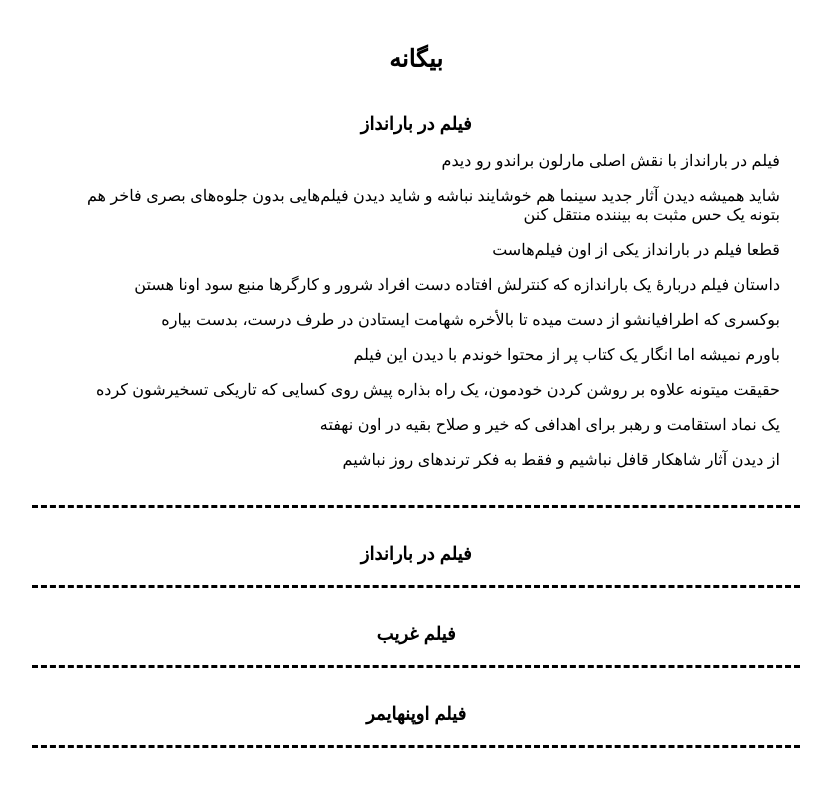
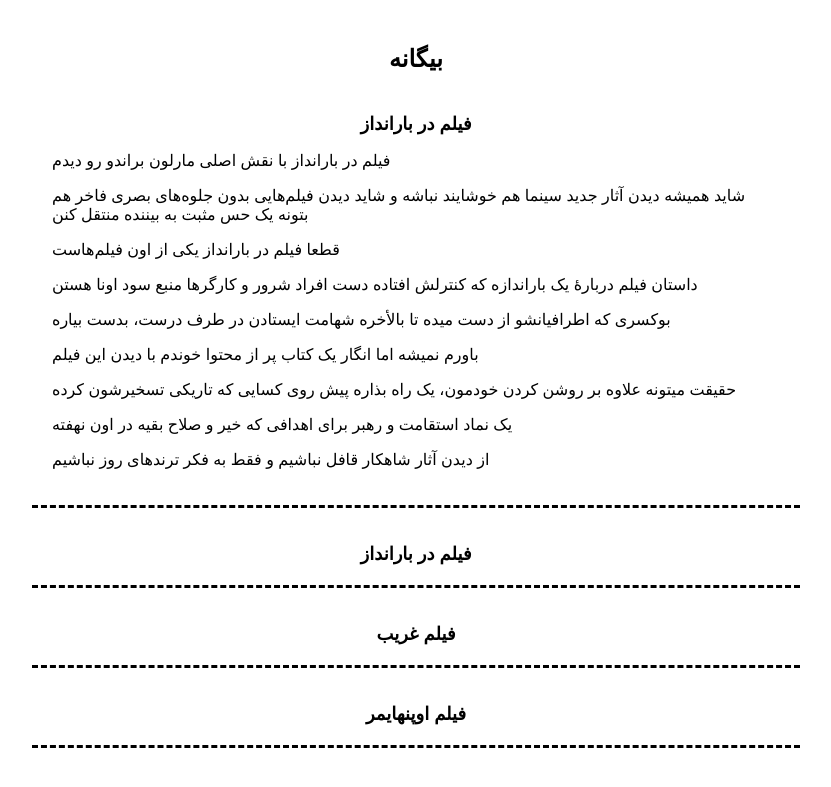
Before and after one commit to darkblog/darkblog.github.io, a Jekyll site: the page built from _posts/2023-8-7-3.md, in a window 1280 px wide. Shown: the top 787 px of the page, without its empty margins (349-1180 px from the left). Built offline with Jekyll 4.4.1, drawn with Linux system fonts in a browser that asks for light colours.

Commit message:
Update default.html

```diff
--- a/_layouts/default.html
+++ b/_layouts/default.html
@@ -6,7 +6,7 @@
 <title>{% if page.title %}{{ page.title }}{% else %}{{ site.name }}{% endif %}</title>
 <meta name="description" content="{% if page.excerpt %}{{ page.excerpt | strip_html | strip_newlines | truncate: 160 }}{% else %}{{ site.description }}{% endif %}">
 <link rel="canonical" href="{{ page.url | replace:'index.html','' | prepend: site.baseurl | prepend: site.url }}">
-<style amp-custom>body{font-family:sans-serif;margin:auto;padding:30px;max-width:768px}header{padding-bottom:20px;padding-top:15px;font-size:x-large;font-weight:bold}h1,h2{font-size:large}a{color:black;text-decoration:none}.post{padding:20px;border-bottom:dashed black}.center{display:block;margin:auto;text-align:center}main{text-align:ltr}<</style>
+<style amp-custom>body{font-family:sans-serif;margin:auto;padding:30px;max-width:768px}header{padding-bottom:20px;padding-top:15px;font-size:x-large;font-weight:bold}h1,h2{font-size:large}a{color:black;text-decoration:none}.post{padding:20px;border-bottom:dashed black}.center{display:block;margin:auto;text-align:center}main{text-align:left}<</style>
 </head>
 <body>
 <header>
```
